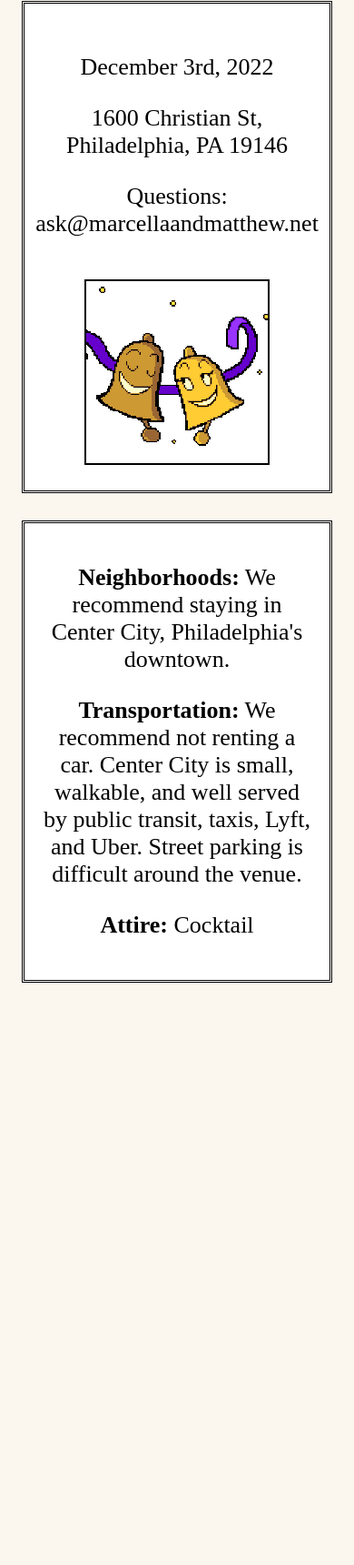
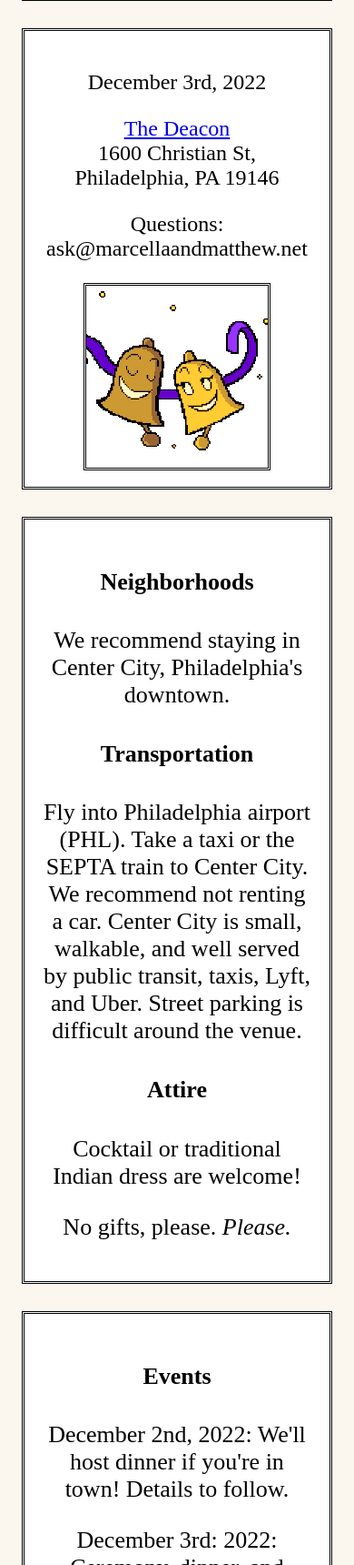
Before and after one commit to cuttleparty/cuttleparty.github.io, a plain HTML site: page index.html in a window 390 px wide. Shown: the part 280-2000 px from the top of the page at 91% size. Before the commit the page ends 1360 px from the top, so only its background shows below. Drawn offline with Linux system fonts and the light colour scheme; a web font is replaced by a local one.

Commit message:
Add event details

```diff
--- a/css/basics.css
+++ b/css/basics.css
@@ -8,6 +8,7 @@ body {
   height: 100vh;
   justify-content: center;
   align-items: center;
+  margin: 0%;
 }
 
 .info {
@@ -26,19 +27,21 @@ body {
 }
 
 .column {
-  margin: 10px;
   flex: 50%;
 }
 
-@media (max-width:950px) {
+img {
+  border: 3px double black;
+}
+
+@media (max-width:992px) {
 .inner {
   flex-direction: column;
 }
 .info {
   width: 80%;
 }
+.column {
+    font-size: 24px;
 }
-
-.column img {
-  border: 2px solid black;
 }
--- a/index.html
+++ b/index.html
@@ -8,6 +8,7 @@
 
 <body>
 <div class="outer">
+    <br/>
     <div class="info">
         <h2> Marcella and Matthew's Wedding</h2>
     </div>
@@ -15,24 +16,42 @@
     <div class="info inner">
 	    <div class="column">
     	    <p> December 3rd, 2022 </p>
-    	    <p> 1600 Christian St, Philadelphia, PA 19146 </p>
+    	    <p> <a href=https://thedeaconphl.com>The Deacon</a><br/>
+                1600 Christian St, <br/> Philadelphia, PA 19146 </p>
             <p> Questions: ask@marcellaandmatthew.net </p>
 	    </div>
 	    <div class="column">
-	        <img src="img/bells.gif" alt="The happy couple">
+	        <img src="img/bells.gif" title="The happy couple.">
 	    </div>
     </div>
     <br/>
     <div class="info">
-        <p> <b>Neighborhoods:</b> We recommend staying in Center City, Philadelphia's downtown. </p>
-        <p> <b>Transportation:</b> We recommend not renting a car.
+        <h4>Neighborhoods</h4> We recommend staying in Center City, Philadelphia's downtown.
+        <h4>Transportation</h4>
+        Fly into Philadelphia airport (PHL). Take a taxi or the SEPTA train to Center City.
+        <br/>
+        We recommend not renting a car.
             Center City is small, walkable, and well
         served by public transit, taxis, Lyft, and Uber.
         Street parking is difficult around the venue.
+        <h4>Attire</h4> Cocktail or traditional Indian dress are welcome!
+        <p>No gifts, please. <i>Please.</i> </p>
+    </div>
+    <br/>
+    <div class="info">
+        <h4>Events</h4>
+        <p>
+            December 2nd, 2022: We'll host dinner if you're in town! Details to follow.
         </p>
-        <p> <b>Attire:</b> Cocktail </p>
-
+        <p>
+            December 3rd: 2022: Ceremony, dinner, and reception.
+        </p>
     </div>
+    <br/>
+    <div class="info">
+        <img src="img/mnm.png" title="The happy couple, again." width=60%>
+    </div>
+    <br/>
 </div>
 </body>
 </html>
```
Also changed, not shown: img/mnm.png (added).
